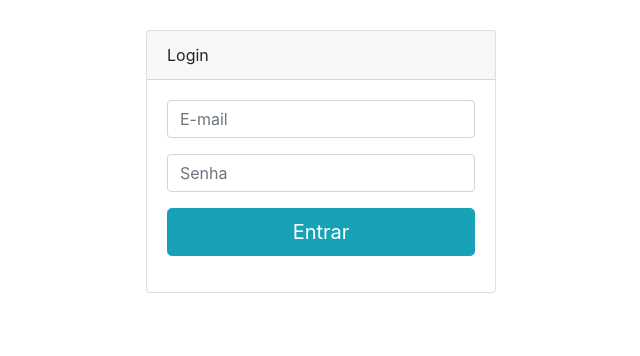
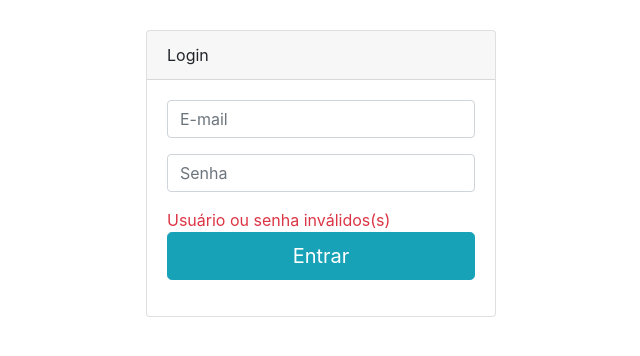
Before and after one commit to sillassanttos/projeto-help-desk, a PHP site: page /index.php?login=erro in a window 1280 px wide. Shown: the part 56-412 px from the top of the page, without its empty margins (319-959 px from the left). Run offline with PHP 8.4, Linux system fonts and the light colour scheme.

Commit message:
Valida usuário e senha no login

```diff
--- a/index.php
+++ b/index.php
@@ -1,4 +1,5 @@
 <html>
+
 <head>
   <meta charset="utf-8" />
   <title>App Help Desk</title>
@@ -32,13 +33,23 @@
             Login
           </div>
           <div class="card-body">
-              <form>
+            <form action="valida_login.php" method="post">
               <div class="form-group">
-                  <input type="email" class="form-control" placeholder="E-mail">
+                <input name="email" type="email" class="form-control" placeholder="E-mail">
               </div>
               <div class="form-group">
-                  <input type="password" class="form-control" placeholder="Senha">
+                <input name="senha" type="password" class="form-control" placeholder="Senha">
               </div>
+
+              <?php
+                if (isset($_GET['login']) && $_GET['login'] == 'erro') {
+              ?>
+              <div class="text-danger">
+                Usuário ou senha inválidos(s)
+              </div>
+              <?php } ?>
+
+
               <button class="btn btn-lg btn-info btn-block" type="submit">Entrar</button>
             </form>
           </div>
@@ -46,4 +57,5 @@
       </div>
     </div>
 </body>
+
 </html>
```
Also changed, not shown: valida_login.php (added, +25 -0 lines). Lines whose indentation alone changed are shown as unchanged.
